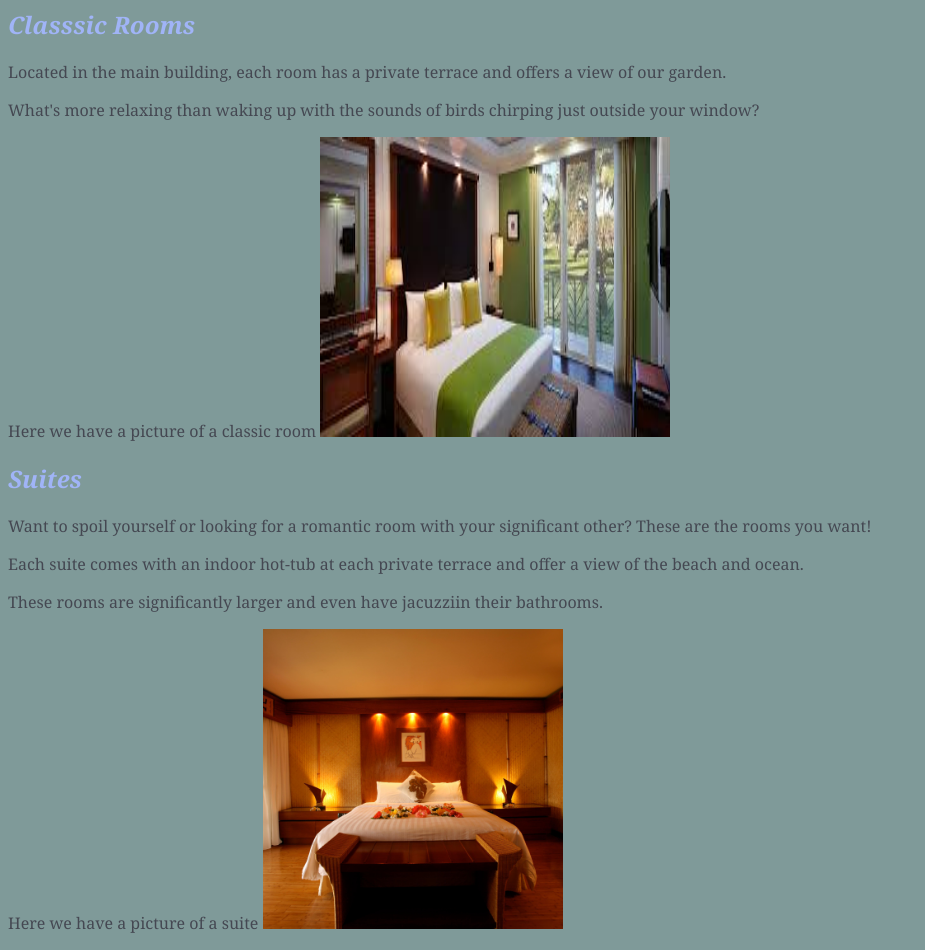
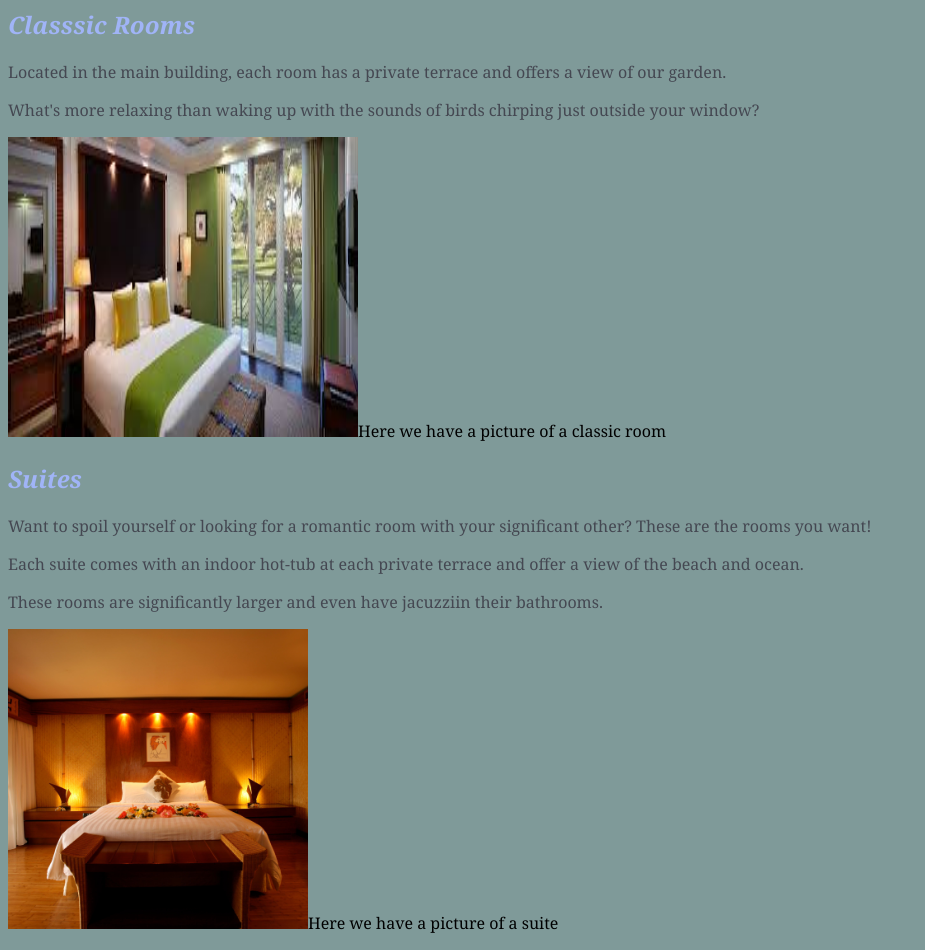
Before and after one commit to Mercy-Rigua/chillax, a plain HTML site: page accomodations.html in a window 1280 px wide. Shown: the part 180-1130 px from the top of the page, without its empty margins (0-925 px from the left). Drawn offline with Linux system fonts and the light colour scheme.

Commit message:
Adds some changes to accomodations

```diff
--- a/accomodations.html
+++ b/accomodations.html
@@ -15,12 +15,12 @@
     <h2>Classsic Rooms</h2>
     <p>Located in the main building, each room has a private terrace and offers a view of our garden.</p>
     <p>What's more relaxing than waking up with the sounds of birds chirping just outside your window?</p>
-   <p>Here we have a picture of a classic room <img src="images/room.jpeg" alt="A photo of classic room"></p>
+   <img src="images/room.jpeg" alt="A photo of classic room">Here we have a picture of a classic room
    <h2>Suites</h2>
    <p>Want to spoil yourself or looking for a romantic room with your significant other? These are the rooms you want!</p>
    <p>Each suite comes with an indoor hot-tub at each private terrace and offer a view of the beach and ocean.</p>
    <p>These rooms are significantly larger and even have jacuzziin their bathrooms.</p>
-   <p>Here we have a picture of a suite <img src="images/suite.jpeg" alt="A photo of a suite"></p>
+   <img src="images/suite.jpeg" alt="A photo of a suite">Here we have a picture of a suite
 
 
   </body>
```
